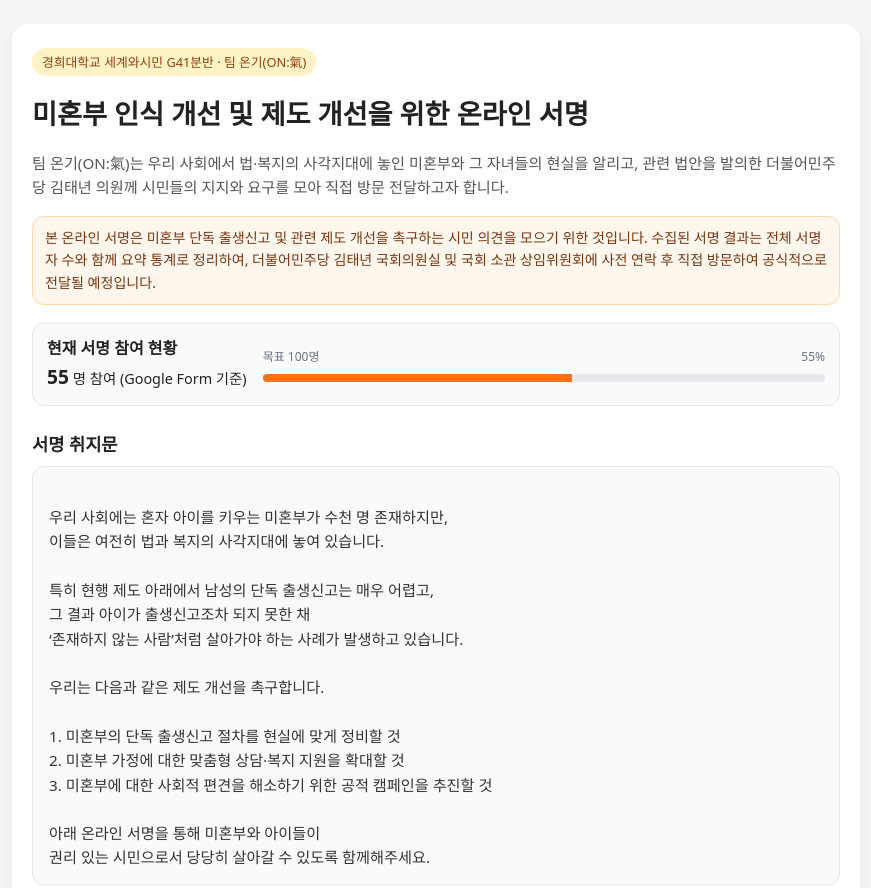
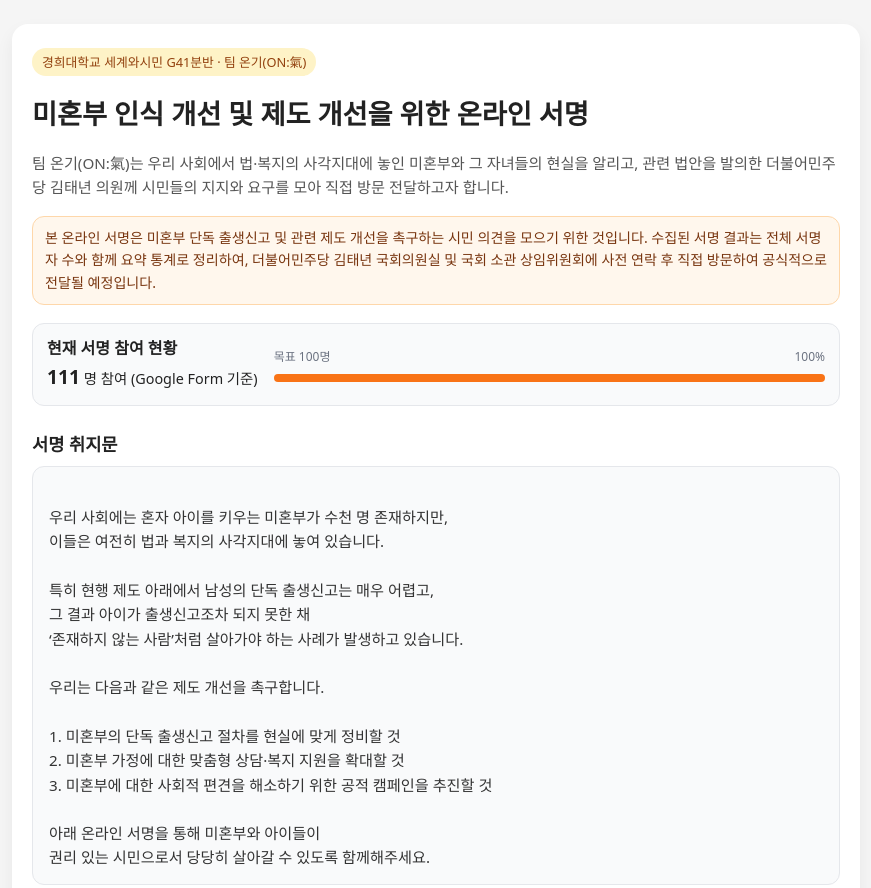
Before and after one commit to khuongi/khuongisign, a plain HTML site: page index.html in a window 1280 px wide. Shown: the top 888 px of the page, without its empty margins (204-1075 px from the left). Drawn offline with Linux system fonts and the light colour scheme.

Commit message:
Update index.html

```diff
--- a/index.html
+++ b/index.html
@@ -345,7 +345,7 @@
   <script>
     // 목표 인원 및 현재 인원 (필요할 때 수동으로 숫자만 바꾸면 됨)
     const GOAL = 100;
-    const APPROX_CURRENT = 55; // 예: 서명 37명 모이면 37로 변경
+    const APPROX_CURRENT = 111; // 예: 서명 37명 모이면 37로 변경
 
     const signatureCountEl = document.getElementById("signatureCount");
     const progressFill = document.getElementById("progressFill");
```
